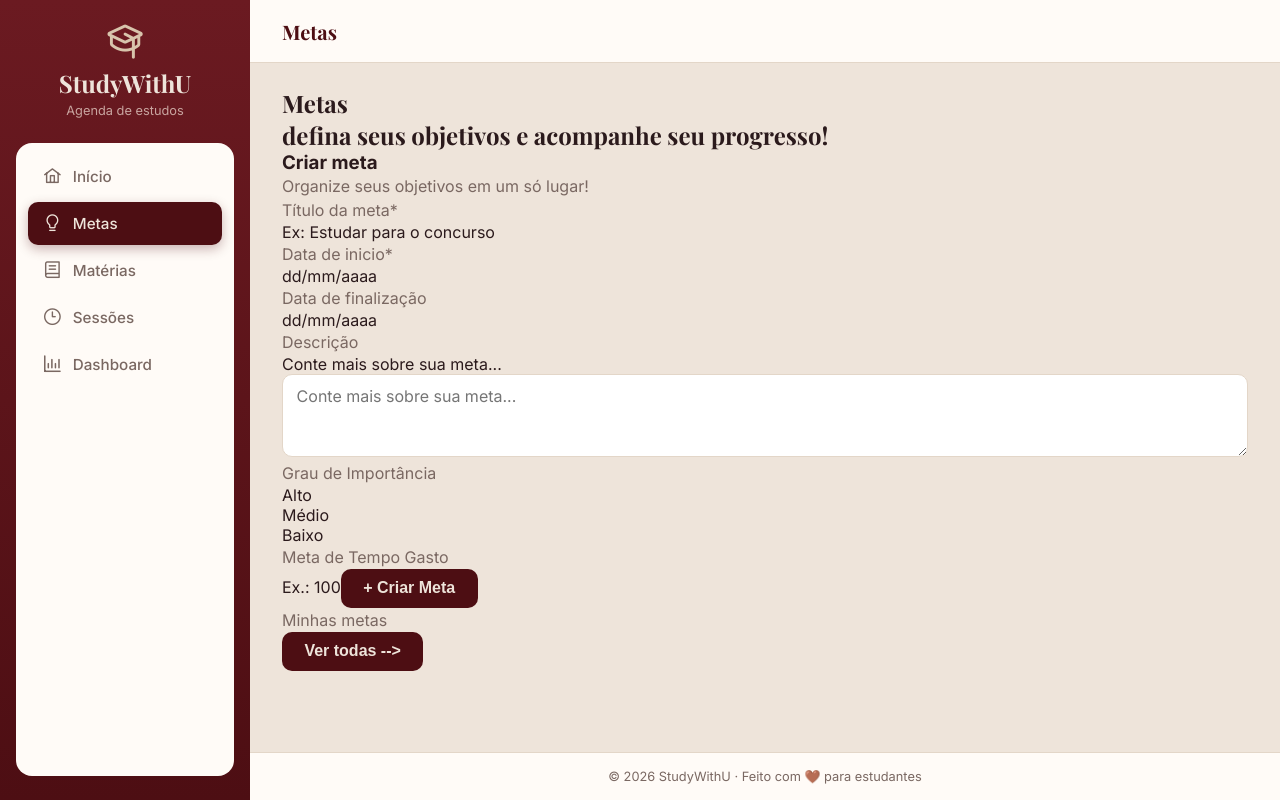
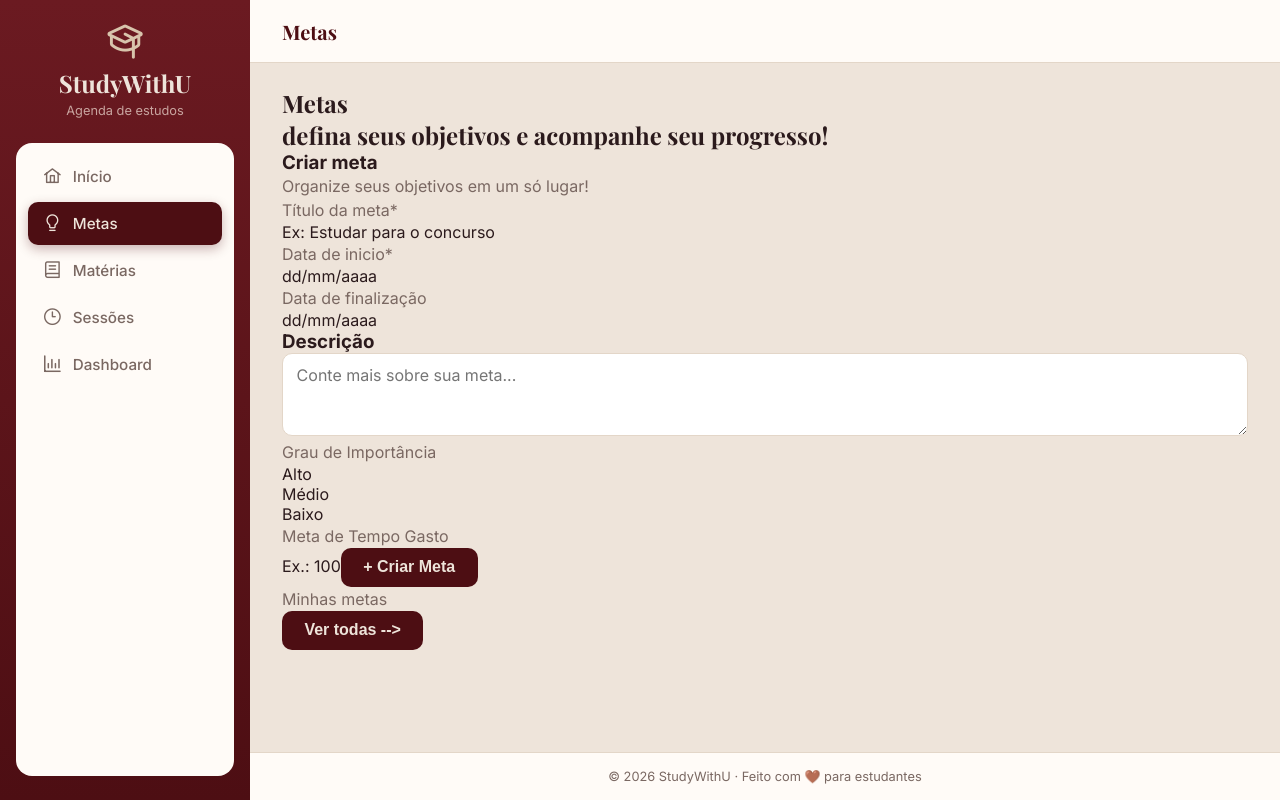
Before and after one commit to gabrielaguedes12/StudyWithU, a Vue app in the folder agenda-estudos/frontend/: page /metas in a window 1280 px wide. Built offline with nearby package versions, Linux system fonts and the light colour scheme.

Commit message:
organização metas

```diff
--- a/agenda-estudos/frontend/src/views/MetasReview.vue
+++ b/agenda-estudos/frontend/src/views/MetasReview.vue
@@ -18,8 +18,8 @@
       <p>Data de finalização</p>
       <label for="date">dd/mm/aaaa</label>
 
-      <p>Descrição</p>
-      <label for="descricao">Conte mais sobre sua meta...</label>
+      <h3>Descrição</h3>
+      <label for="descricao"></label>
       <textarea name="" id="descricao"  placeholder="Conte mais sobre sua meta..." rows="3"></textarea>
 
       <p>Grau de Importância</p>
```
